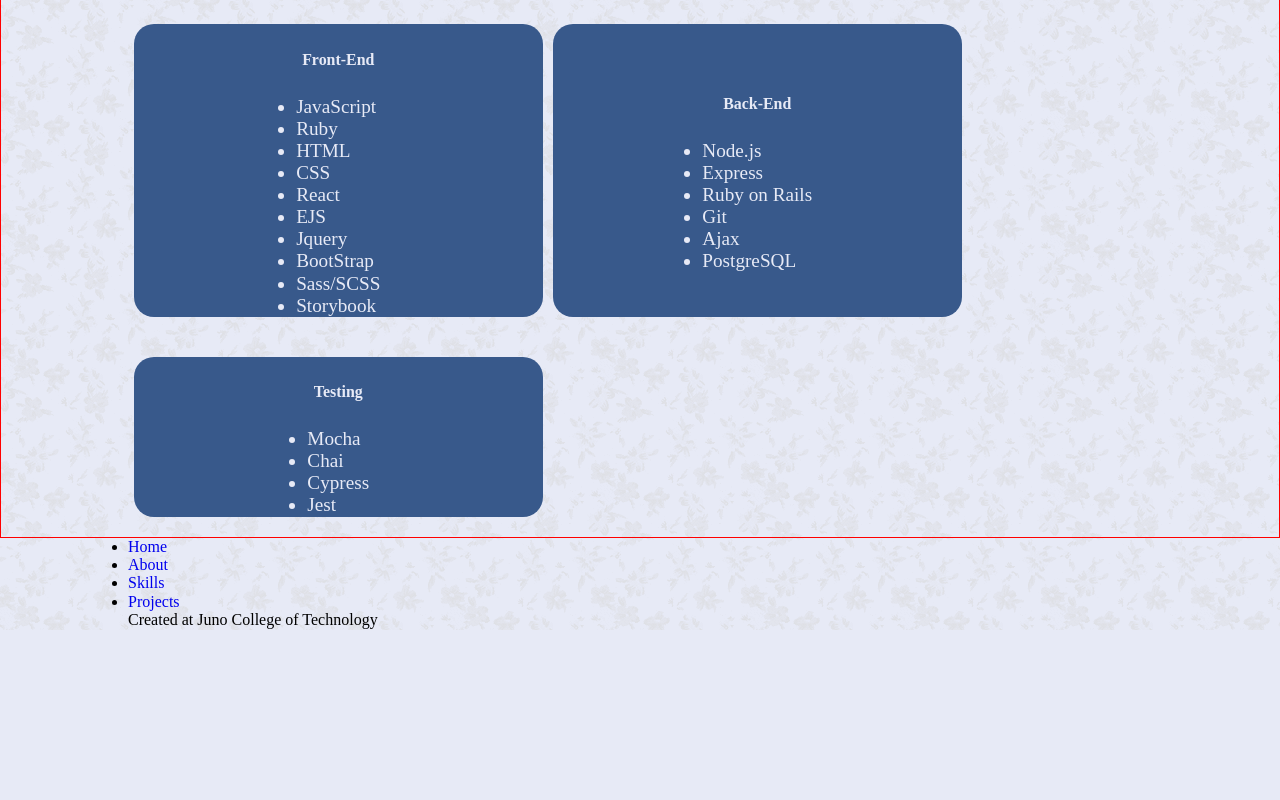
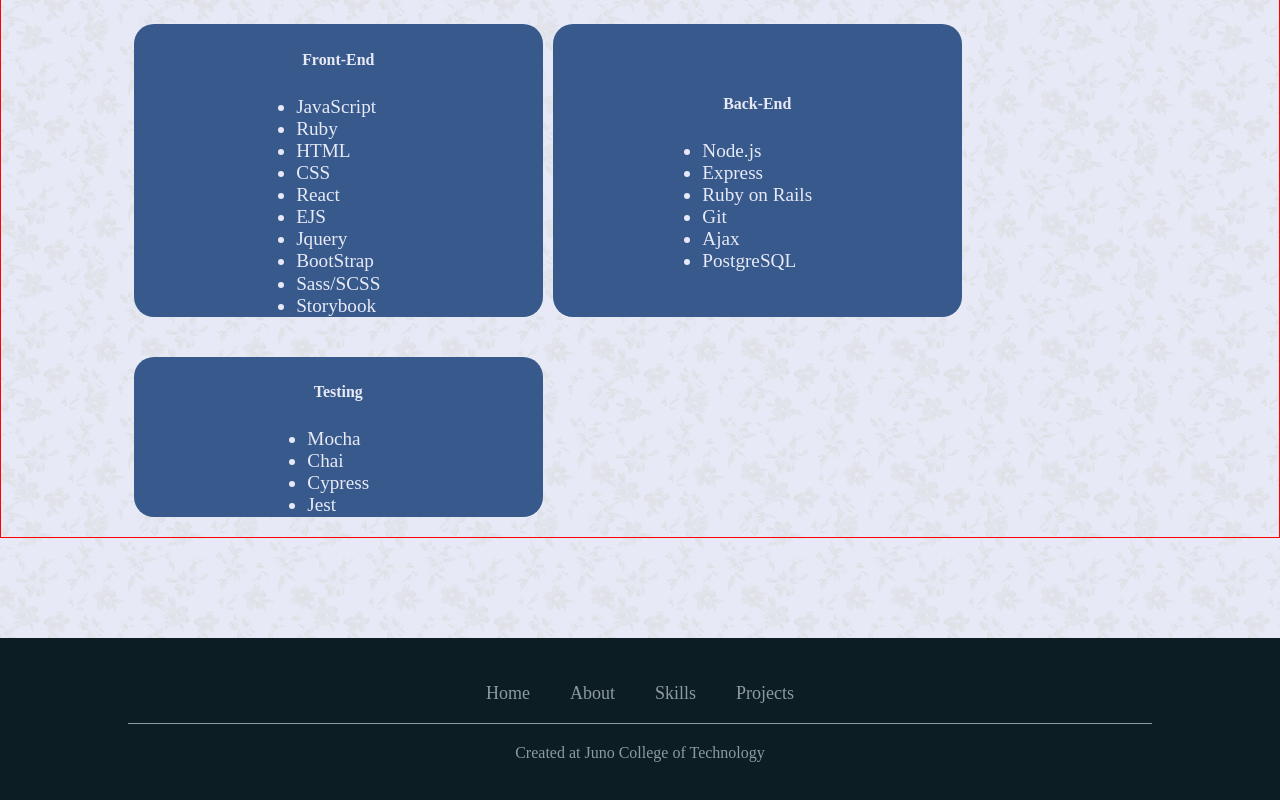
Before and after one commit to NealePT/nealetaylorcom, a React (Create React App) app in the folder react-site/: page / in a window 1280 px wide. Shown: the part 1557-2357 px from the top of the page. Before the commit the page ends 2187 px from the top, so only its background shows below. Built offline with nearby package versions, Linux system fonts and the light colour scheme.

Commit message:
style footer

```diff
--- a/react-site/src/components/Footer.css
+++ b/react-site/src/components/Footer.css
@@ -0,0 +1,29 @@
+.footer {
+  margin-top: 100px;
+  background-color: #0C1D24;
+  color: #8D9BA0;
+  min-height: 200px;
+}
+
+.footnav ul {
+  list-style: none;
+  display: flex;
+  align-items: center;
+  justify-content: center;
+}
+
+.footnav p {
+  text-align: center;
+  padding: 20px;
+  border-top: 1px solid #8D9BA0;
+}
+
+.footnav li a {
+  text-align: center;
+  padding: 20px;
+  display: inline-block;
+  text-decoration: none;
+  font-size: 18px;
+  color: #8D9BA0;
+  margin-top: 25px;
+}
```
